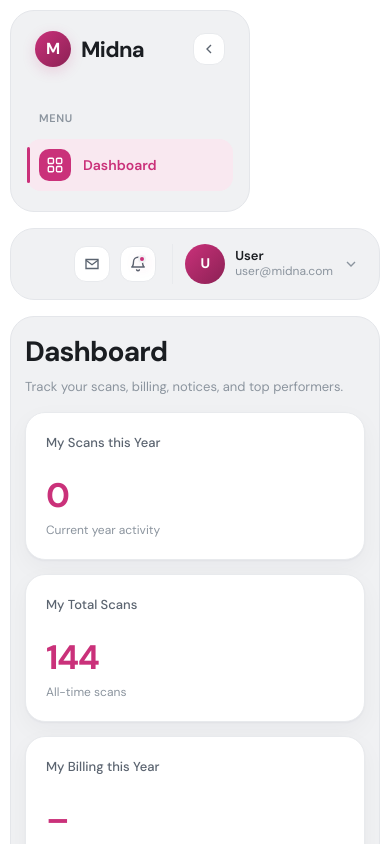
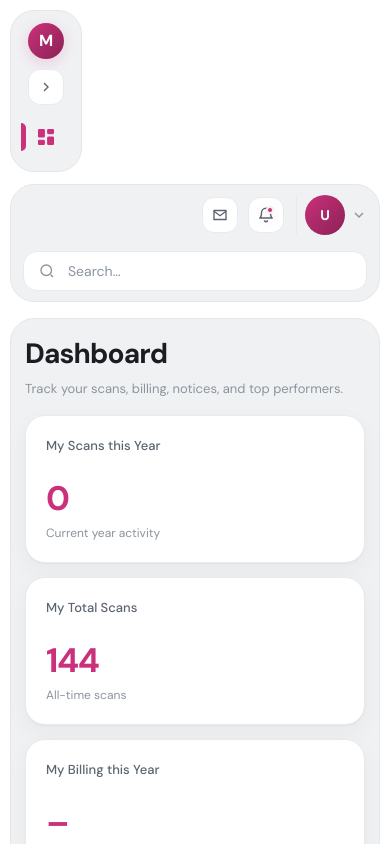
Before and after one commit to MirudhubasiniRC/Midna_Global, a React (Vite) app: page / in a window 390 px wide. Shown: the top 844 px of the page. Built offline with nearby package versions, Linux system fonts and the light colour scheme.

Commit message:
Enhanced dashboard

```diff
--- a/package.json
+++ b/package.json
@@ -11,7 +11,8 @@
   },
   "dependencies": {
     "react": "^19.2.0",
-    "react-dom": "^19.2.0"
+    "react-dom": "^19.2.0",
+    "react-icons": "^5.7.0"
   },
   "devDependencies": {
     "@eslint/js": "^9.39.1",
--- a/src/App.css
+++ b/src/App.css
@@ -22,6 +22,18 @@
   border: var(--layout-panelBorder, 1px solid #e4e6ea);
   border-radius: var(--layout-panelRadius, 24px);
   box-sizing: border-box;
+}
+
+.sidebar {
+  overflow: visible;
+}
+
+.sidebar-nav-item {
+  overflow: visible;
+}
+
+.sidebar-active-bar {
+  border-radius: 0 999px 999px 0;
 }
 
 .app-main {
@@ -67,6 +79,66 @@
   background: var(--color-primary-soft, #f9e8f0);
 }
 
+.sidebar-nav-item:hover:not(.is-active) {
+  color: var(--color-text-primary, #1a1d21);
+}
+
+.sidebar-nav-item.is-active .sidebar-nav-label {
+  color: var(--color-text-primary, #1a1d21);
+  font-weight: 700;
+}
+
+.sidebar-nav-item.is-active .sidebar-nav-icon {
+  color: var(--color-primary, #ca317a);
+}
+
+/* Top bar search */
+.topbar-search {
+  flex: 1;
+  max-width: 420px;
+  display: flex;
+  align-items: center;
+  gap: 10px;
+  height: 44px;
+  padding: 0 14px;
+  border-radius: var(--radius-md, 14px);
+  background: var(--color-bg-surface, #fff);
+  border: 1px solid var(--color-border, #e8eaed);
+}
+
+.topbar-search input {
+  flex: 1;
+  min-width: 0;
+  border: none;
+  outline: none;
+  background: transparent;
+  font-size: 14px;
+  color: var(--color-text-primary, #1a1d21);
+}
+
+.topbar-search input::placeholder {
+  color: var(--color-text-muted, #8b949e);
+}
+
+.topbar-search kbd {
+  font-size: 11px;
+  color: var(--color-text-muted, #8b949e);
+  background: var(--color-bg-canvas, #f0f1f3);
+  border: 1px solid var(--color-border, #e8eaed);
+  border-radius: 6px;
+  padding: 2px 6px;
+  font-family: inherit;
+}
+
+.topbar-profile {
+  display: flex;
+  align-items: center;
+  gap: 10px;
+  margin-left: 6px;
+  padding-left: 12px;
+  border-left: 1px solid var(--color-border, #e8eaed);
+}
+
 .kpi-grid {
   display: grid;
   grid-template-columns: repeat(4, minmax(0, 1fr));
@@ -90,6 +162,7 @@
   }
 }
 
+/* Mobile: compact icon dock sidebar (not full-height) */
 @media (max-width: 720px) {
   .app-frame {
     padding: 10px;
@@ -97,6 +170,67 @@
 
   .app-shell {
     flex-direction: column;
+    align-items: stretch;
+    gap: 12px;
+    min-height: auto;
+  }
+
+  .sidebar {
+    width: 72px !important;
+    align-self: flex-start !important;
+    padding: 12px 10px !important;
+    height: auto !important;
+  }
+
+  .sidebar-brand {
+    margin-bottom: 10px !important;
+    justify-content: center !important;
+  }
+
+  .sidebar-expand-btn {
+    margin: 0 auto 10px !important;
+    width: 36px !important;
+    height: 36px !important;
+  }
+
+  .sidebar-nav {
+    flex: 0 0 auto !important;
+  }
+
+  .sidebar-nav-item {
+    padding: 8px !important;
+  }
+
+  .topbar {
+    padding: 10px 12px !important;
+    min-height: 56px !important;
+    flex-wrap: wrap;
+  }
+
+  .topbar-search {
+    order: 2;
+    flex: 1 1 100%;
+    max-width: none;
+    height: 40px;
+  }
+
+  .topbar-search kbd {
+    display: none;
+  }
+
+  .topbar-actions {
+    order: 1;
+    margin-left: auto;
+  }
+
+  .topbar-profile-text {
+    display: none;
+  }
+
+  .topbar-profile {
+    padding-left: 8px;
+    margin-left: 2px;
+    gap: 6px;
   }
 
   .kpi-grid {
--- a/src/App.tsx
+++ b/src/App.tsx
@@ -7,8 +7,13 @@ import { DashboardKpis } from './components/Home/DashboardKpis';
 import { NoticeBoard } from './components/Home/NoticeBoard';
 import { TopPerformers } from './components/Home/TopPerformers';
 
+const MOBILE_QUERY = '(max-width: 720px)';
+
 function App() {
   const [collapsed, setCollapsed] = useState(false);
+  const [isMobile, setIsMobile] = useState(() =>
+    typeof window !== 'undefined' ? window.matchMedia(MOBILE_QUERY).matches : false
+  );
 
   useEffect(() => {
     const vars = getThemeCssVars('light');
@@ -17,10 +22,31 @@ function App() {
     });
   }, []);
 
+  useEffect(() => {
+    const media = window.matchMedia(MOBILE_QUERY);
+    const onChange = () => {
+      const mobile = media.matches;
+      setIsMobile(mobile);
+      if (mobile) setCollapsed(true);
+    };
+    onChange();
+    media.addEventListener('change', onChange);
+    return () => media.removeEventListener('change', onChange);
+  }, []);
+
+  const handleToggle = () => {
+    // On mobile, keep a compact icon dock — expand only briefly if needed later
+    if (isMobile) {
+      setCollapsed(true);
+      return;
+    }
+    setCollapsed((v) => !v);
+  };
+
   return (
-    <div className="app-frame">
+    <div className={`app-frame ${isMobile ? 'is-mobile' : ''}`}>
       <div className="app-shell">
-        <Sidebar collapsed={collapsed} onToggle={() => setCollapsed((v) => !v)} />
+        <Sidebar collapsed={isMobile ? true : collapsed} onToggle={handleToggle} />
         <div className="app-main">
           <TopBar />
           <main className="app-content panel">
--- a/src/components/Layout/Sidebar.tsx
+++ b/src/components/Layout/Sidebar.tsx
@@ -1,8 +1,8 @@
+import { LuLayoutDashboard } from 'react-icons/lu';
 import {
   brandScale,
   colors,
   layoutTokens,
-  radius,
   shadow,
   sidebarTokens,
   spacing,
@@ -19,14 +19,7 @@ const navItems = [
   {
     id: 'dashboard',
     label: 'Dashboard',
-    icon: (
-      <svg width="18" height="18" viewBox="0 0 24 24" fill="none" stroke="currentColor" strokeWidth="1.8">
-        <rect x="3" y="3" width="7" height="7" rx="1.5" />
-        <rect x="14" y="3" width="7" height="7" rx="1.5" />
-        <rect x="3" y="14" width="7" height="7" rx="1.5" />
-        <rect x="14" y="14" width="7" height="7" rx="1.5" />
-      </svg>
-    ),
+    Icon: LuLayoutDashboard,
   },
 ];
 
@@ -35,7 +28,7 @@ export function Sidebar({ collapsed, onToggle }: SidebarProps) {
 
   return (
     <aside
-      className="panel"
+      className={`panel sidebar ${collapsed ? 'sidebar--collapsed' : 'sidebar--expanded'}`}
       style={{
         width,
         flexShrink: 0,
@@ -44,9 +37,11 @@ export function Sidebar({ collapsed, onToggle }: SidebarProps) {
         padding: collapsed ? `${spacing[5]} ${spacing[2]}` : `${spacing[5]} ${spacing[4]}`,
         alignSelf: 'stretch',
         transition: 'width 0.2s ease, padding 0.2s ease',
+        overflow: 'visible',
       }}
     >
       <div
+        className="sidebar-brand"
         style={{
           display: 'flex',
           alignItems: 'center',
@@ -58,6 +53,7 @@ export function Sidebar({ collapsed, onToggle }: SidebarProps) {
       >
         <div style={{ display: 'flex', alignItems: 'center', gap: 10, minWidth: 0 }}>
           <div
+            className="sidebar-logo"
             style={{
               width: 36,
               height: 36,
@@ -76,6 +72,7 @@ export function Sidebar({ collapsed, onToggle }: SidebarProps) {
           </div>
           {!collapsed && (
             <span
+              className="sidebar-brand-name"
               style={{
                 fontSize: 22,
                 fontWeight: 700,
@@ -90,7 +87,7 @@ export function Sidebar({ collapsed, onToggle }: SidebarProps) {
         {!collapsed && (
           <button
             type="button"
-            className="btn-icon"
+            className="btn-icon sidebar-collapse-btn"
             aria-label="Collapse sidebar"
             onClick={onToggle}
             style={{ width: 32, height: 32 }}
@@ -105,7 +102,7 @@ export function Sidebar({ collapsed, onToggle }: SidebarProps) {
       {collapsed && (
         <button
           type="button"
-          className="btn-icon"
+          className="btn-icon sidebar-expand-btn"
           aria-label="Expand sidebar"
           onClick={onToggle}
           style={{ width: 40, height: 40, margin: `0 auto ${spacing[5]}` }}
@@ -118,6 +115,7 @@ export function Sidebar({ collapsed, onToggle }: SidebarProps) {
 
       {!collapsed && (
         <p
+          className="sidebar-menu-label"
           style={{
             fontSize: 11,
             fontWeight: 600,
@@ -132,59 +130,84 @@ export function Sidebar({ collapsed, onToggle }: SidebarProps) {
         </p>
       )}
 
-      <nav style={{ display: 'flex', flexDirection: 'column', gap: 4, flex: 1 }}>
-        {navItems.map((item) => (
+      <nav
+        className="sidebar-nav"
+        style={{
+          display: 'flex',
+          flexDirection: 'column',
+          gap: 4,
+          flex: 1,
+        }}
+      >
+        {navItems.map((item) => {
+          const active = item.id === 'dashboard';
+          const { Icon } = item;
+          return (
             <button
               key={item.id}
               type="button"
+              className={`sidebar-nav-item${active ? ' is-active' : ''}`}
               title={collapsed ? item.label : undefined}
               style={{
                 position: 'relative',
                 display: 'flex',
                 alignItems: 'center',
                 justifyContent: collapsed ? 'center' : 'flex-start',
-              gap: 12,
+                gap: 14,
                 width: '100%',
-              padding: collapsed ? 10 : '10px 12px',
+                minHeight: 44,
+                padding: collapsed ? '12px 8px' : '12px 14px 12px 18px',
                 border: 'none',
                 borderRadius: sidebarTokens.itemRadius,
-              background: theme['primary-soft'],
-              color: theme.primary,
-              fontSize: 14,
-              fontWeight: 600,
+                background: 'transparent',
+                color: active ? theme['text-primary'] : theme['text-muted'],
+                fontSize: 15,
+                fontWeight: active ? 700 : 500,
+                letterSpacing: '-0.01em',
                 textAlign: 'left',
+                cursor: 'pointer',
+                transition: 'color 0.15s ease',
+                overflow: 'visible',
               }}
             >
-            {!collapsed && (
+              {active && (
                 <span
+                  className="sidebar-active-bar"
                   style={{
                     position: 'absolute',
                     left: 0,
-                  top: 8,
-                  bottom: 8,
-                  width: sidebarTokens.activeBarWidth,
-                  borderRadius: radius.pill,
+                    top: '50%',
+                    transform: 'translateY(-50%)',
+                    width: 5,
+                    height: 28,
+                    borderRadius: '0 999px 999px 0',
                     background: theme.primary,
                   }}
                 />
               )}
               <span
+                className="sidebar-nav-icon"
                 style={{
-                width: sidebarTokens.iconChipSize,
-                height: sidebarTokens.iconChipSize,
-                borderRadius: sidebarTokens.iconChipRadius,
+                  width: 22,
+                  height: 22,
                   display: 'grid',
                   placeItems: 'center',
-                background: theme.primary,
-                color: '#fff',
+                  background: 'transparent',
+                  color: active ? theme.primary : theme['text-muted'],
                   flexShrink: 0,
                 }}
               >
-              {item.icon}
+                <Icon
+                  size={20}
+                  fill={active ? 'currentColor' : 'none'}
+                  stroke="currentColor"
+                  strokeWidth={active ? 1.25 : 1.8}
+                />
               </span>
-            {!collapsed && <span>{item.label}</span>}
+              {!collapsed && <span className="sidebar-nav-label">{item.label}</span>}
             </button>
-        ))}
+          );
+        })}
       </nav>
     </aside>
   );
--- a/src/components/Layout/TopBar.tsx
+++ b/src/components/Layout/TopBar.tsx
@@ -5,11 +5,10 @@ const theme = colors.light;
 export function TopBar() {
   return (
     <header
-      className="panel"
+      className="panel topbar"
       style={{
         display: 'flex',
         alignItems: 'center',
-        justifyContent: 'flex-end',
         gap: spacing[4],
         minHeight: layoutTokens.topBarHeight,
         padding: `0 ${spacing[5]}`,
@@ -19,7 +18,16 @@ export function TopBar() {
         flexShrink: 0,
       }}
     >
-      <div style={{ display: 'flex', alignItems: 'center', gap: 10 }}>
+      <div className="topbar-search">
+        <svg width="18" height="18" viewBox="0 0 24 24" fill="none" stroke={theme['text-muted']} strokeWidth="1.8">
+          <circle cx="11" cy="11" r="7" />
+          <path d="M20 20l-3-3" />
+        </svg>
+        <input type="search" placeholder="Search…" aria-label="Search" />
+        <kbd>⌘F</kbd>
+      </div>
+
+      <div className="topbar-actions" style={{ display: 'flex', alignItems: 'center', gap: 10, marginLeft: 'auto' }}>
         <button type="button" className="btn-icon" aria-label="Messages">
           <svg width="18" height="18" viewBox="0 0 24 24" fill="none" stroke="currentColor" strokeWidth="1.8">
             <path d="M4 6h16v12H4z" />
@@ -46,16 +54,7 @@ export function TopBar() {
           />
         </button>
 
-        <div
-          style={{
-            display: 'flex',
-            alignItems: 'center',
-            gap: 10,
-            marginLeft: 6,
-            paddingLeft: 12,
-            borderLeft: `1px solid ${theme.border}`,
-          }}
-        >
+        <div className="topbar-profile">
           <div
             style={{
               width: 40,
@@ -67,11 +66,12 @@ export function TopBar() {
               placeItems: 'center',
               fontWeight: 700,
               fontSize: 14,
+              flexShrink: 0,
             }}
           >
             U
           </div>
-          <div style={{ lineHeight: 1.25 }}>
+          <div className="topbar-profile-text" style={{ lineHeight: 1.25 }}>
             <div style={{ fontSize: 13, fontWeight: 600, color: theme['text-primary'] }}>User</div>
             <div style={{ fontSize: 12, color: theme['text-muted'] }}>user@midna.com</div>
           </div>
--- a/src/styles/theme.ts
+++ b/src/styles/theme.ts
@@ -163,15 +163,18 @@ export const cardTokens = {
   shadow: 'card' as const,
 } as const;
 
-/** Sidebar = enclosed grey panel on white page */
+/**
+ * Sidebar = enclosed grey panel on white page.
+ * Active item (Donezo): left brand bar + brand icon + bold black label (no filled pill).
+ */
 export const sidebarTokens = {
   background: 'bg-canvas' as const,
   itemRadius: radius.md,
-  activeBackground: 'primary-soft' as const,
-  activeBarWidth: '3px',
+  activeBackground: 'transparent' as const,
+  activeBarWidth: '5px',
   activeBarColor: 'primary' as const,
-  iconChipSize: '32px',
-  iconChipRadius: '10px',
+  iconChipSize: '22px',
+  iconChipRadius: '0',
 } as const;
 
 /**
```
Also changed, not shown: 1 other file (tests, documents, lock files or other folders). Lines whose indentation alone changed are shown as unchanged.
